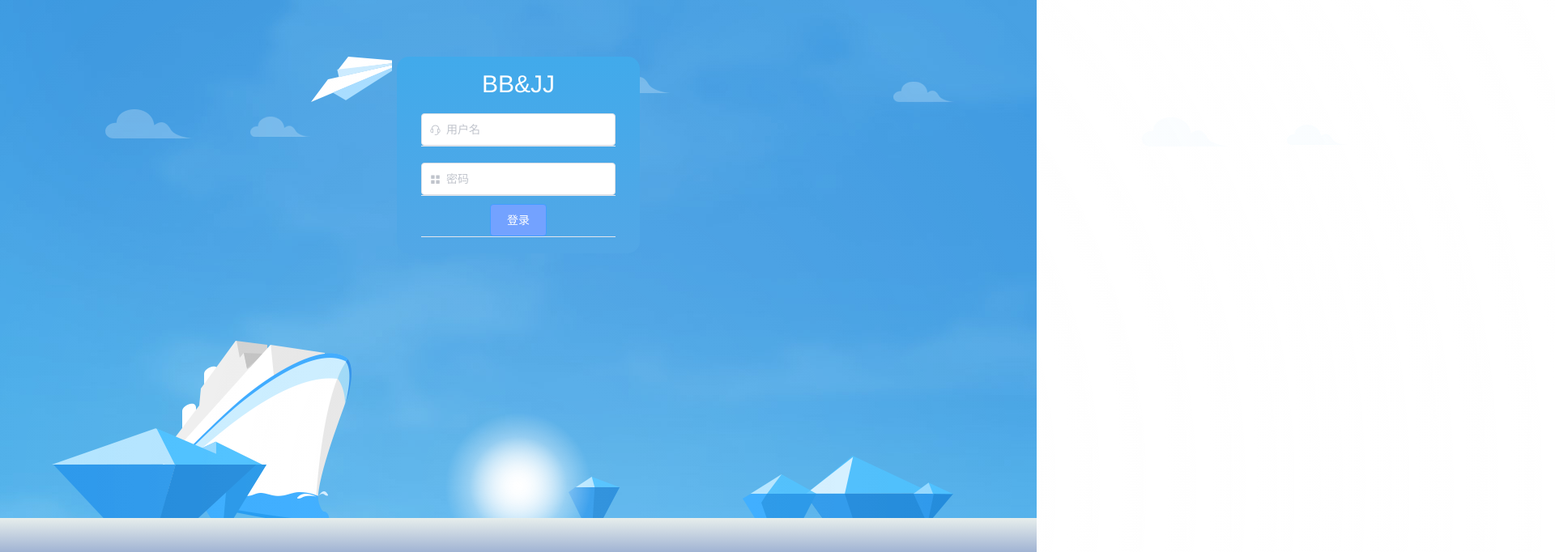
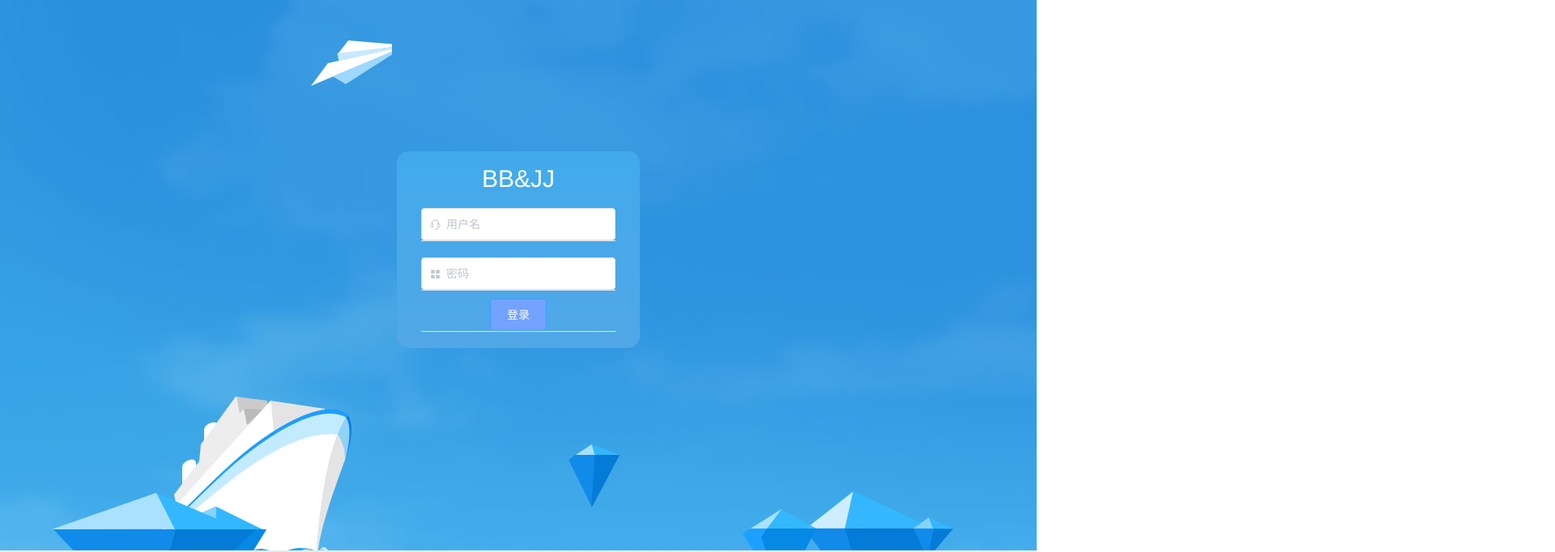
Before and after one commit to magicLian/dailyRecord_client, a Vue app: page /login in a window 1280 px wide. Shown: the top 682 px of the page at 81% size, 1920 px wide, since content can reach past the window. Built offline with nearby package versions, Linux system fonts and the light colour scheme.

Commit message:
2018-8-21 14:19:59 主页手机化

```diff
--- a/src/assets/css/login.css
+++ b/src/assets/css/login.css
@@ -5,28 +5,15 @@ body, html {
     background:#fff;
 }
 
-.page {
+.main {
     width:100%;
     height:100%;
-    position:relative;
-    overflow:auto;
-    z-index:99;
+    overflow: hidden;
 }
-.main {
-    width:992px;
-    height:100%;
-    box-shadow: 0 0 10px #218dc9;
-    background:#fff;
-    margin:0 auto;
-    opacity:0.7;
-    filter:alpha(opacity=70);
-    overflow:auto;
-}
-
 
 /*天空*/
 .sky {
-    position:absolute; left:0; top:0; width:100%; height:90%;
+    position:absolute; left:0; top:0; width:100%; height:85%;overflow: hidden;
     background:-webkit-linear-gradient(top,#7da2e8,#c3deee 30%,#f7fcff);
     background:-moz-linear-gradient(top,#7da2e8,#c3deee 30%,#f7fcff);
     background:-ms-linear-gradient(top,#7da2e8,#c3deee 30%,#f7fcff);
@@ -35,27 +22,12 @@ body, html {
 }
 /*海洋*/
 .sea {
-    position:absolute; left:0; bottom:0; width:100%; height:20%; z-index:4;
+    position:absolute; left:0; bottom:0; width:100%; height:15%; z-index:4;
     background:-webkit-linear-gradient(top,#E7EEEC,#89A0CB 35%,#455D82 70%,#23373E);;
     background:-moz-linear-gradient(top,#E7EEEC,#89A0CB 35%,#455D82 70%,#23373E);;
     background:-ms-linear-gradient(top,#E7EEEC,#89A0CB 35%,#455D82 70%,#23373E);;
     background:linear-gradient(top,#E7EEEC,#89A0CB 35%,#455D82 70%,#23373E);;
     filter:progid:DXImageTransform.Microsoft.gradient(enabled=true，GradientType=0,startColorstr='#e7eef8', endColorstr='#23375e');
-}
-/*太阳*/
-.sun {
-    position:absolute; width:200%; height:200%; left:-50%; top:-25%; z-index:2;
-    background:-webkit-radial-gradient(center center,circle,rgba(255,255,255,1),rgba(255,255,255,0.1) 6%,rgba(255,255,255,0));
-    background:-moz-radial-gradient(center center,circle,rgba(255,255,255,1),rgba(255,255,255,0.1) 6%,rgba(255,255,255,0));
-    background:-ms-radial-gradient(center center,circle,rgba(255,255,255,1),rgba(255,255,255,0.1) 6%,rgba(255,255,255,0));
-    background:radial-gradient(center center,circle,rgba(255,255,255,1),rgba(255,255,255,0.1) 6%,rgba(255,255,255,0));
-}
-.sun .kernel {
-    position:absolute; width:100%; height:100%; top:0; left:0;
-    background:-webkit-radial-gradient(center center,circle,rgba(255,255,255,1),rgba(255,255,255,0.1) 4%,rgba(255,255,255,0));
-    background:-moz-radial-gradient(center center,circle,rgba(255,255,255,1),rgba(255,255,255,0.1) 4%,rgba(255,255,255,0));
-    background:-ms-radial-gradient(center center,circle,rgba(255,255,255,1),rgba(255,255,255,0.1) 4%,rgba(255,255,255,0));
-    background:radial-gradient(center center,circle,rgba(255,255,255,1),rgba(255,255,255,0.1) 4%,rgba(255,255,255,0));
 }
 
 /*气泡*/
@@ -228,20 +200,13 @@ body, html {
     70%{transform:scale(0.7,1);}
     100%{transform:scale(0.8);}
 }
-html,body{
-    height:100%;
-    margin:0;
-    padding:0;
-    overflow: hidden;
-}
-#app{
-    height:100%;
-}
+
 .asky{
     width:100%;
     height:100%;
     background: url("../images/sky.jpg")no-repeat;
 }
+
 .border{
     width: 300px;
     padding: 20px 30px;
@@ -251,7 +216,7 @@ html,body{
     background: linear-gradient(#41AAEB, #52A7E6);
     position: absolute;
     left:calc(50% - 150px);
-    top: calc(50% - 300px);
+    top: calc(50% - 163px);
     z-index: 3;
     border-radius: 15px;
 }
@@ -262,16 +227,16 @@ html,body{
     background: gainsboro;
     position:absolute;
     background: url("../images/plane.png") no-repeat;
-    top: 30px;
+    top: 10px;
     left:30%;
     animation:aeroplane 1.5s linear infinite alternate;
 }
 @keyframes aeroplane {
     0%{
-        top: 30px;
+        top: 15px;
     }
     100%{
-        top: 70px;
+        top: 50px;
     }
 }
 /*石头1*/
@@ -281,17 +246,17 @@ html,body{
     background: gainsboro;
     position:absolute;
     background: url("../images/stone1.png") no-repeat;
-    bottom: -31px;
+    bottom: -100px;
     left: 5%;
     z-index:2;
     animation:stone1 1.5s linear forwards;
 }
 @keyframes stone1 {
     0%{
-        bottom: -31px;
+        bottom: -120px;
     }
     100%{
-        bottom: 20px;
+        bottom: -100px;
     }
 }
 /*石头2*/
@@ -321,7 +286,7 @@ html,body{
     background: gainsboro;
     position:absolute;
     background: url("../images/stone3.png") no-repeat;
-    bottom: -17px;
+    bottom: -100px;
     right: 5%;
     animation:stone3 1.5s linear forwards;
     animation-delay:2s;
@@ -341,70 +306,17 @@ html,body{
     background: gainsboro;
     position:absolute;
     background: url("../images/yacht.png") no-repeat;
-    bottom: 0px;
+    bottom: -40px;
     left: 0;
     animation:yacht 1.5s linear forwards;
 }
 @keyframes yacht {
     0%{
         left:8%;
-        bottom: 40px;
+        bottom: -60px;
     }
     100%{
         left:15%;
-        bottom: 69px;
+        bottom: -40px;
     }
 }
-
-.zyun{
-    width: 200%;
-    height: 400px;
-    position: absolute;
-    top: 0;
-    left: 0;
-    animation: yun 280s linear infinite;
-    -moz-animation: yun 280s linear infinite;
-    -webkit-animation: yun 280s linear infinite;
-}
-.zyun .yun1{
-    width: 50%;
-    height: 100%;
-    background: url(../images/yun1.png)no-repeat 0 -10px;
-    float: left;
-}
-.zyun .yun2{
-    width: 50%;
-    height: 100%;
-    background: url(../images/yun1.png)no-repeat;
-    float: left;
-}
-.syun{
-    width: 200%;
-    height: 400px;
-    position: absolute;
-    top: 0;
-    left: 0;
-    animation: yun 100s linear infinite;
-    -moz-animation: yun 100s linear infinite;
-    -webkit-animation: yun 100s linear infinite;
-}
-.syun .yun1{
-    width: 50%;
-    height: 100%;
-    background: url(../images/yun2.png)no-repeat 0 -10px;
-    float: left;
-}
-.syun .yun2{
-    width: 50%;
-    height: 100%;
-    background: url(../images/yun2.png)no-repeat;
-    float: left;
-}
-@keyframes yun {
-    0%{
-        left:0
-    }
-    100%{
-        left:-100%
-    }
-}
--- a/src/components/login.vue
+++ b/src/components/login.vue
@@ -1,5 +1,5 @@
 <template>
-    <div>
+    <div class="main">
         <div class="sky">
             <div class="asky">
                 <div class="palne"></div>
@@ -7,14 +7,6 @@
                 <div class="stone2"></div>
                 <div class="stone3"></div>
                 <div class="yacht"></div>
-                <div class="zyun">
-                    <div class="yun1"></div>
-                    <div class="yun2"></div>
-                </div>
-                <div class="syun">
-                    <div class="yun1"></div>
-                    <div class="yun2"></div>
-                </div>
                 <el-form :model="login" class="border">
                     <el-row>
                         <el-col :span="24"
@@ -51,12 +43,6 @@
                 </el-form>
             </div>
         </div>
-
-        <div class="sun">
-            <div class="kernel"></div>
-            <div class="shine"></div>
-        </div>
-
         <div class="sea">
             <div class="bubble bubble1"></div>
             <div class="bubble bubble2"></div>
```
